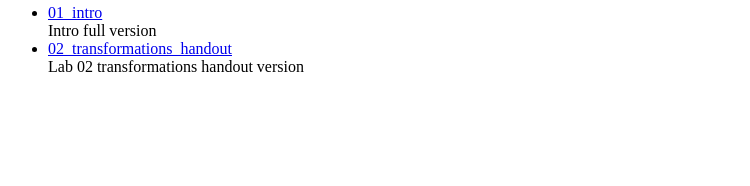
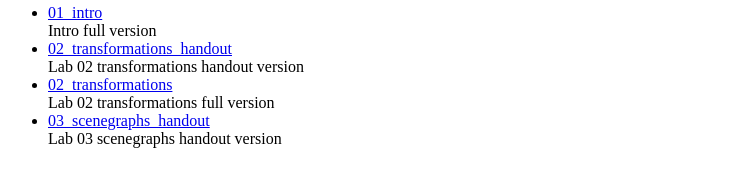
Before and after one commit to mrTsjolder/cg_lab_2017, a plain HTML site: page index.html in a window 1280 px wide. Shown: the part 344-530 px from the top of the page, without its empty margins (0-750 px from the left). Drawn offline with Linux system fonts and the light colour scheme.

Commit message:
updating index.html for Lab 02 solution and Lab 03 handout

```diff
--- a/index.html
+++ b/index.html
@@ -30,6 +30,12 @@
       <li><a href="./02_transformations_handout/">02_transformations_handout</a><br>
         Lab 02 transformations handout version
       </li>
+      <li><a href="./02_transformations/">02_transformations</a><br>
+        Lab 02 transformations full version
+      </li>
+      <li><a href="./03_scenegraphs_handout/">03_scenegraphs_handout</a><br>
+        Lab 03 scenegraphs handout version
+      </li>
     </ul>
 </body>
 </html>
```
